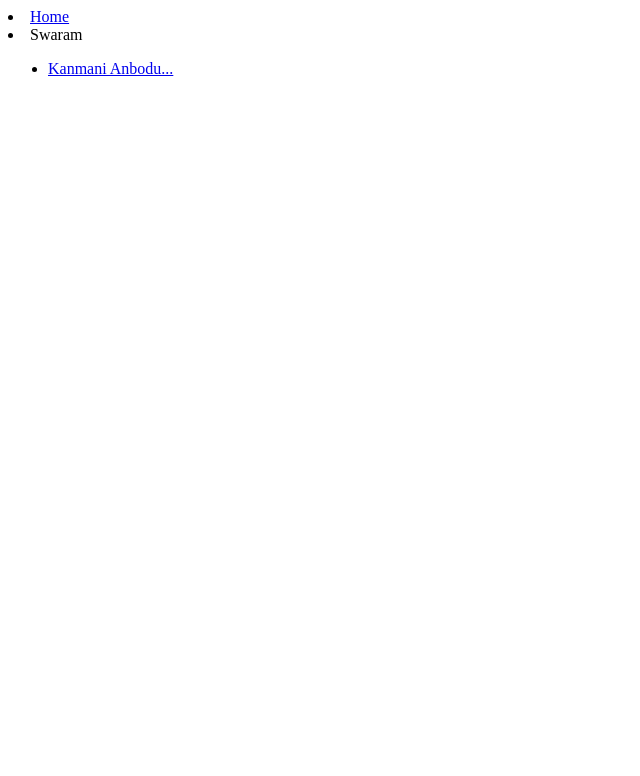
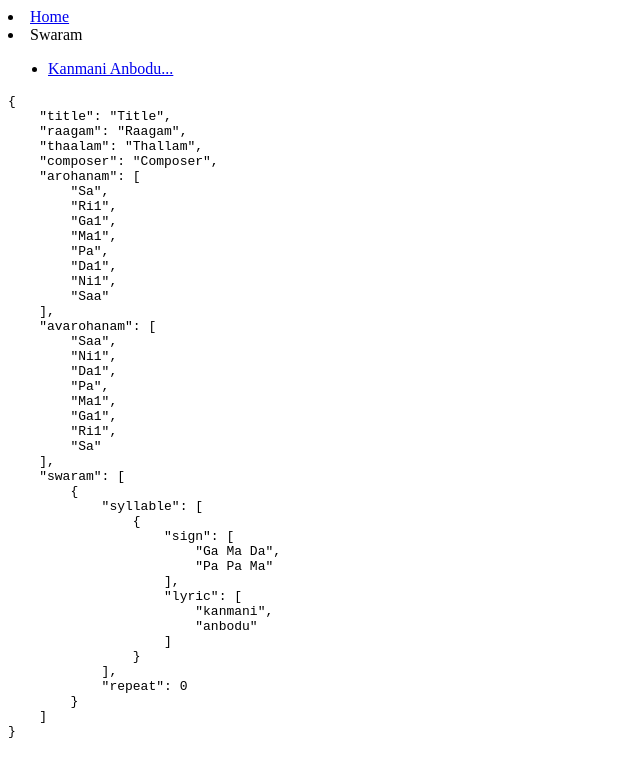
Before and after one commit to muravaishnavi/muravaishnavi.github.io, a plain HTML site: page swaram/index.html in a window 1280 px wide. Both pictures are taken after a click on the link "Kanmani Anbodu...". Shown: the whole page, without its empty margins (0-640 px from the left). Drawn offline with nearby package versions, Linux system fonts and the light colour scheme; no server answers.

Commit message:
fix filename

```diff
--- a/swaram/index.html
+++ b/swaram/index.html
@@ -24,7 +24,7 @@
 
 <script>
   function getSwaram(event){
-    const fileName = `${event.id}.jso`
+    const fileName = `${event.id}.json`
     loadData(fileName, processData)
   }
 
```
